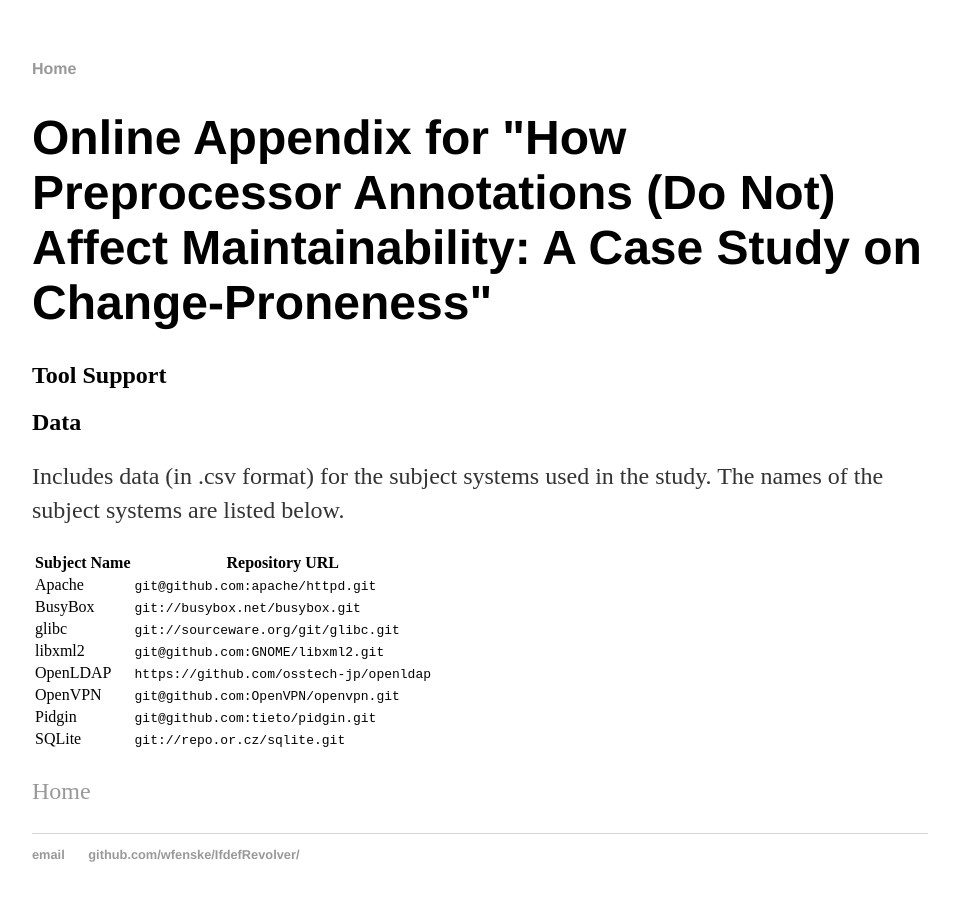
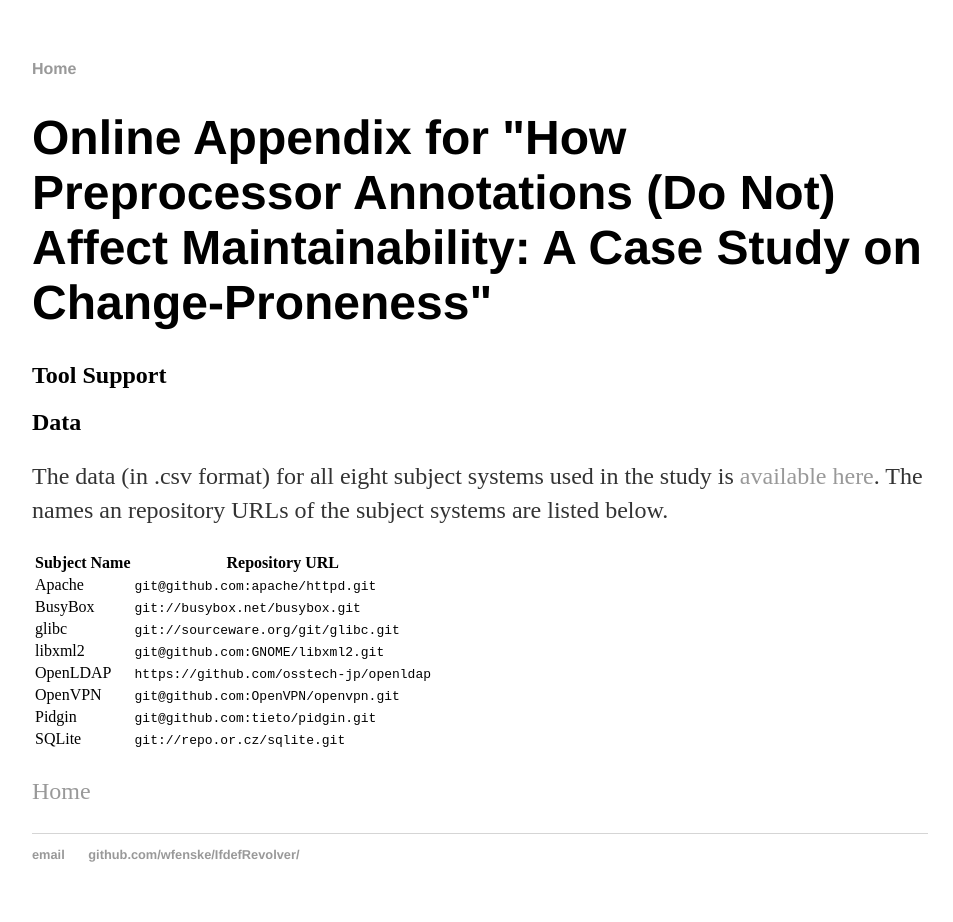
Before and after one commit to wfenske/IfdefRevolver, a Jekyll site: the page built from docs/ifdefs-vs-changes/index.html, in a window 1280 px wide. Shown: the whole page, without its empty margins (160-1113 px from the left). Built offline with Jekyll 4.4.1, drawn with Linux system fonts in a browser that asks for light colours.

Commit message:
Update index.html

```diff
--- a/docs/ifdefs-vs-changes/index.html
+++ b/docs/ifdefs-vs-changes/index.html
@@ -9,7 +9,7 @@ title: Online Appendix for &quot;How Preprocessor Annotations (Do Not) Affect Ma
 
   <h2>Data</h2>
 
-  <p>Includes data (in .csv format) for the subject systems used in the study.  The names of the subject systems are listed below.</p>
+  <p>The data (in .csv format) for all eight subject systems used in the study is <a href='data/ifdefs-vs-changes-data.tar.gz'>available here</a>.  The names an repository URLs of the subject systems are listed below.</p>
 
   <table>
 	  <tr>
```
